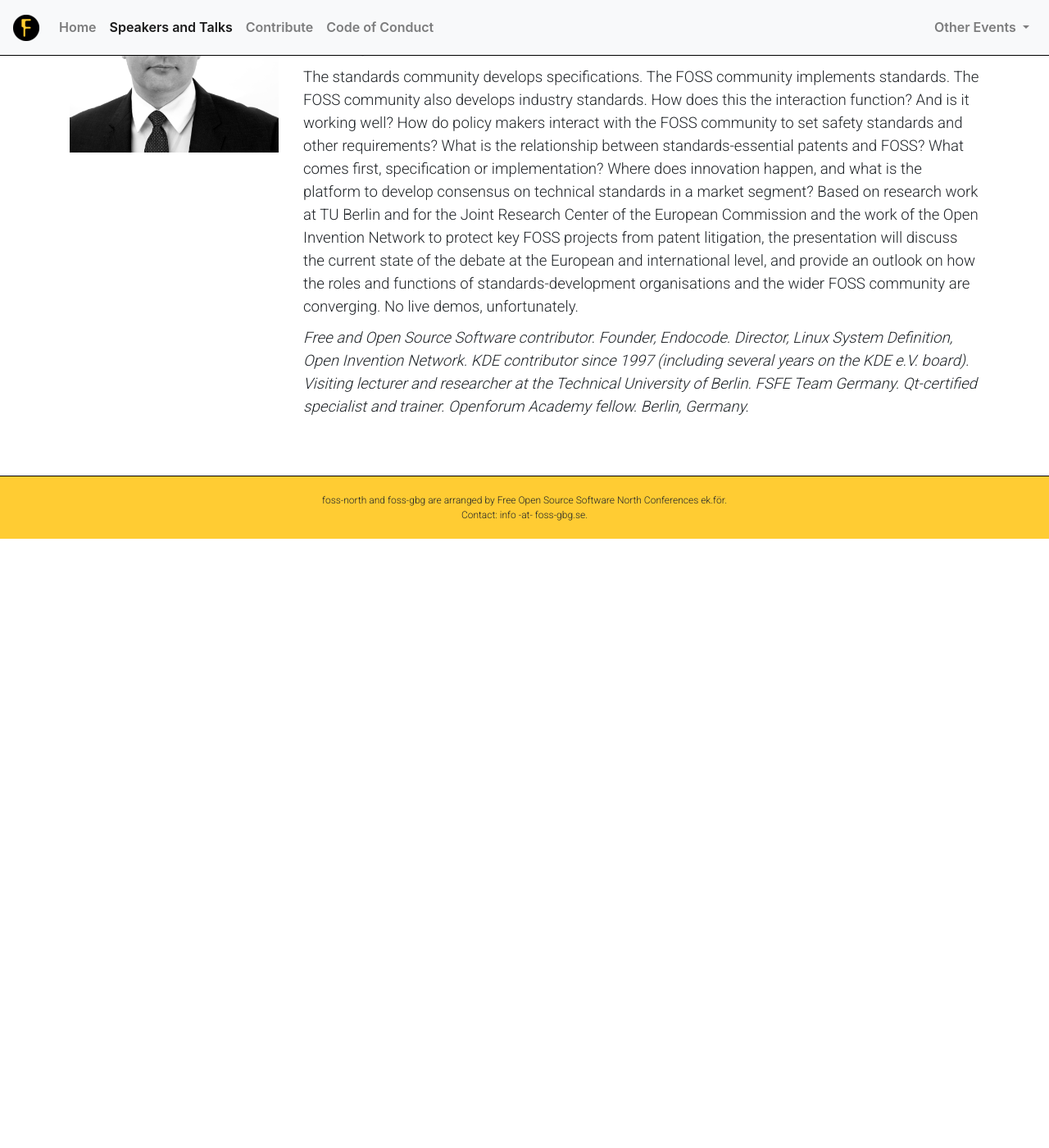
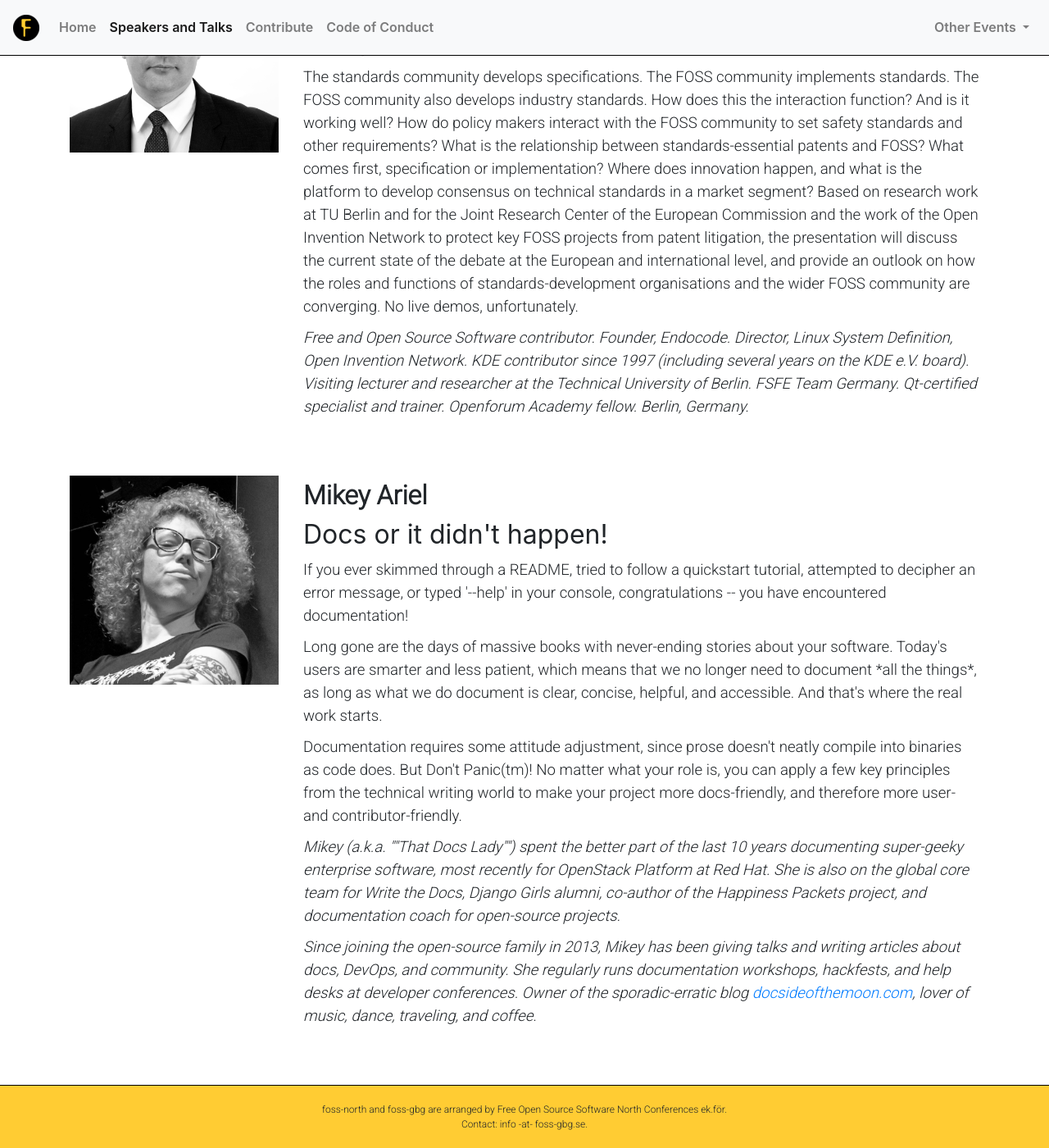
Before and after one commit to e8johan/foss-north-jekyll-2019, a Jekyll site: the page built from speakers-and-talks.md, in a window 1280 px wide and 1400 px high, scrolled down 2555 px. Shown: the whole window at 82% size. Built offline with Jekyll 4.4.1, drawn with Linux system fonts in a browser that asks for light colours; nearby versions of some CDN libraries; before the commit the page ends 3212 px from its top, so only the background shows below that.

Commit message:
Mikey Ariel as speaker

```diff
--- a/_data/speakers.yaml
+++ b/_data/speakers.yaml
@@ -1,6 +1,3 @@
-#- name: "Mirko Bohm"
-  #short: mbohm
-  #title: "patents"
 #- name: "Jan Jongboon"
   #short: jjongboon
   #title: "mbed"
@@ -34,3 +31,13 @@
   title: "Open Source, Standards Development and Patents in Europe"
   abstract: "The standards community develops specifications. The FOSS community implements standards. The FOSS community also develops industry standards. How does this the interaction function? And is it working well? How do policy makers interact with the FOSS community to set safety standards and other requirements? What is the relationship between standards-essential patents and FOSS? What comes first, specification or implementation? Where does innovation happen, and what is the platform to develop consensus on technical standards in a market segment? Based on research work at TU Berlin and for the Joint Research Center of the European Commission and the work of the Open Invention Network to protect key FOSS projects from patent litigation, the presentation will discuss the current state of the debate at the European and international level, and provide an outlook on how the roles and functions of standards-development organisations and the wider FOSS community are converging. No live demos, unfortunately."
   bio: "Free and Open Source Software contributor. Founder, Endocode. Director, Linux System Definition, Open Invention Network. KDE contributor since 1997 (including several years on the KDE e.V. board). Visiting lecturer and researcher at the Technical University of Berlin. FSFE Team Germany. Qt-certified specialist and trainer. Openforum Academy fellow. Berlin, Germany."
+- name: "Mikey Ariel"
+  short: mariel
+  title: "Docs or it didn't happen!"
+  abstract:
+    - "If you ever skimmed through a README, tried to follow a quickstart tutorial, attempted to decipher an error message, or typed '--help' in your console, congratulations -- you have encountered documentation!"
+    - "Long gone are the days of massive books with never-ending stories about your software. Today's users are smarter and less patient, which means that we no longer need to document *all the things*, as long as what we do document is clear, concise, helpful, and accessible. And that's where the real work starts."
+    - "Documentation requires some attitude adjustment, since prose doesn't neatly compile into binaries as code does. But Don't Panic(tm)! No matter what your role is, you can apply a few key principles from the technical writing world to make your project more docs-friendly, and therefore more user- and contributor-friendly."
+  bio:
+    - 'Mikey (a.k.a. ""That Docs Lady"") spent the better part of the last 10 years documenting super-geeky enterprise software, most recently for OpenStack Platform at Red Hat. She is also on the global core team for Write the Docs, Django Girls alumni, co-author of the Happiness Packets project, and documentation coach for open-source projects.'
+    - 'Since joining the open-source family in 2013, Mikey has been giving talks and writing articles about docs, DevOps, and community. She regularly runs documentation workshops, hackfests, and help desks at developer conferences. Owner of the sporadic-erratic blog <a href="http://docsideofthemoon.com">docsideofthemoon.com</a>, lover of music, dance, traveling, and coffee.'
```
Also changed, not shown: images/speaker-mariel.png (added).
